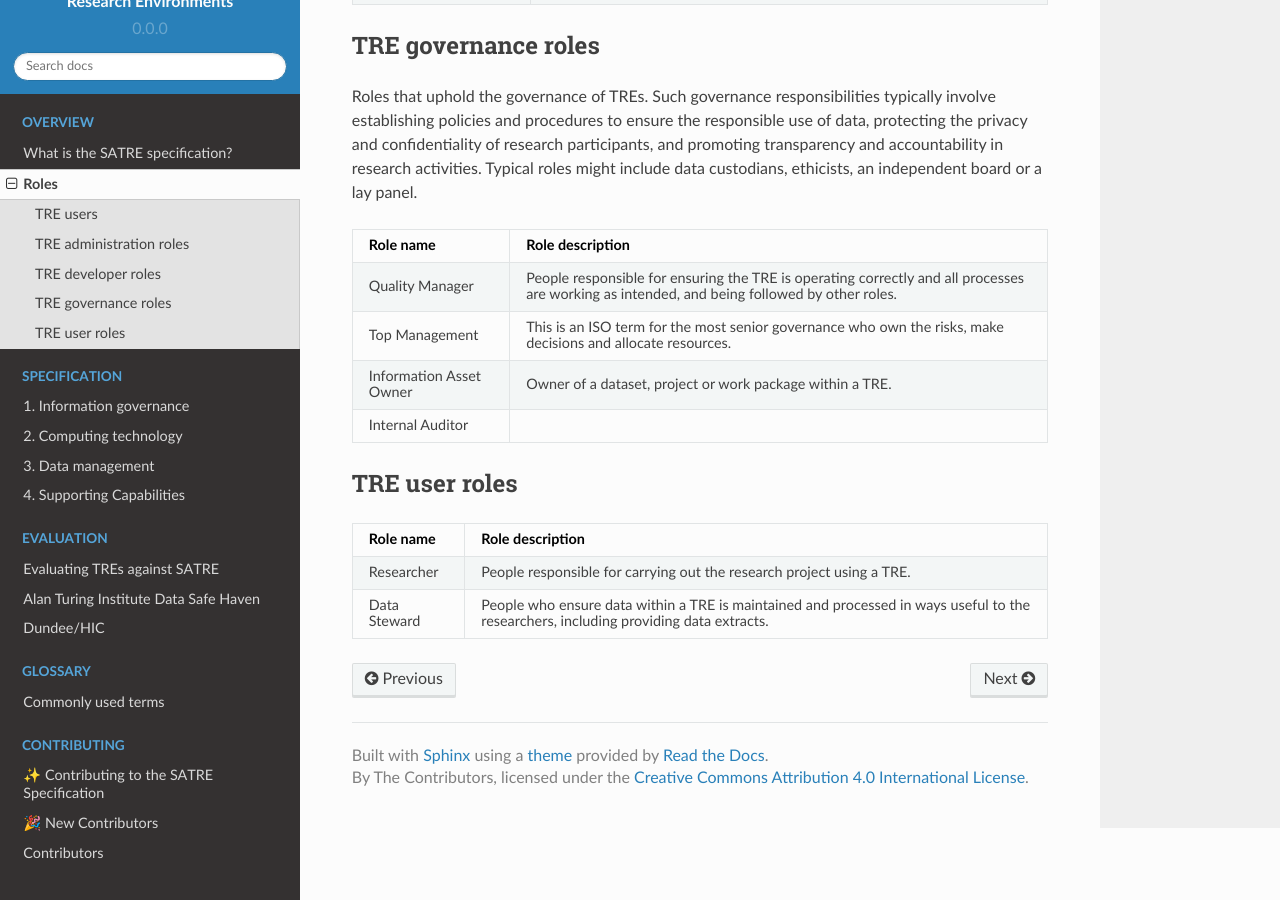
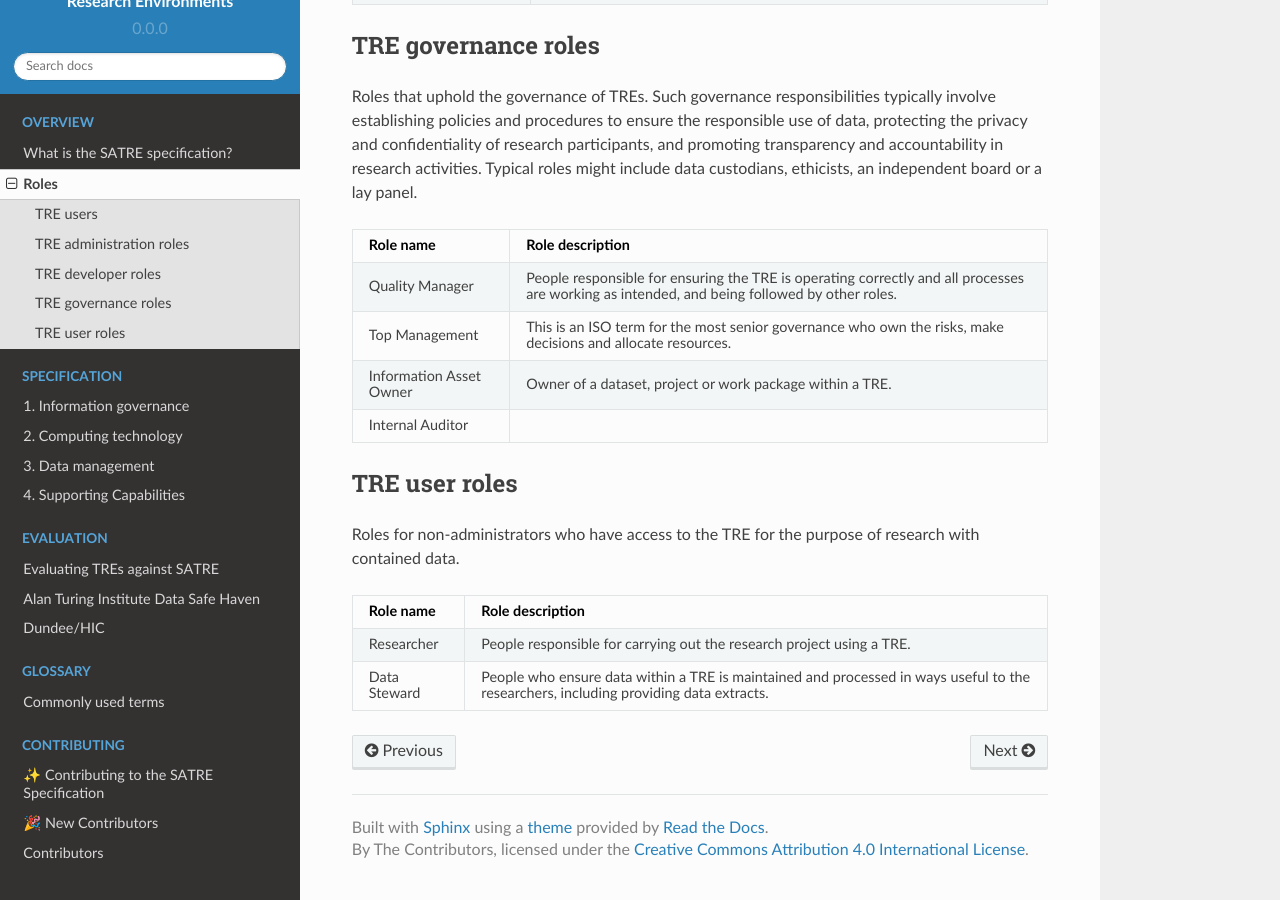
Before and after one commit to sa-tre/satre-specification, a Sphinx documentation site: the page built from docs/source/roles.md, in a window 1280 px wide and 900 px high, scrolled down 965 px. Built offline with Sphinx 7.4.7 and the Read the Docs theme 2.0.0, drawn with Linux system fonts in a browser that asks for light colours.

Commit message:
user roles explanation

````diff
--- a/docs/source/roles.md
+++ b/docs/source/roles.md
@@ -90,6 +90,8 @@ Typical roles might include data custodians, ethicists, an independent board or
 
 ## TRE user roles
 
+Roles for non-administrators who have access to the TRE for the purpose of research with contained data.
+
 ```{list-table}
 :header-rows: 1
 :name: tab-tre-role-governance
````
